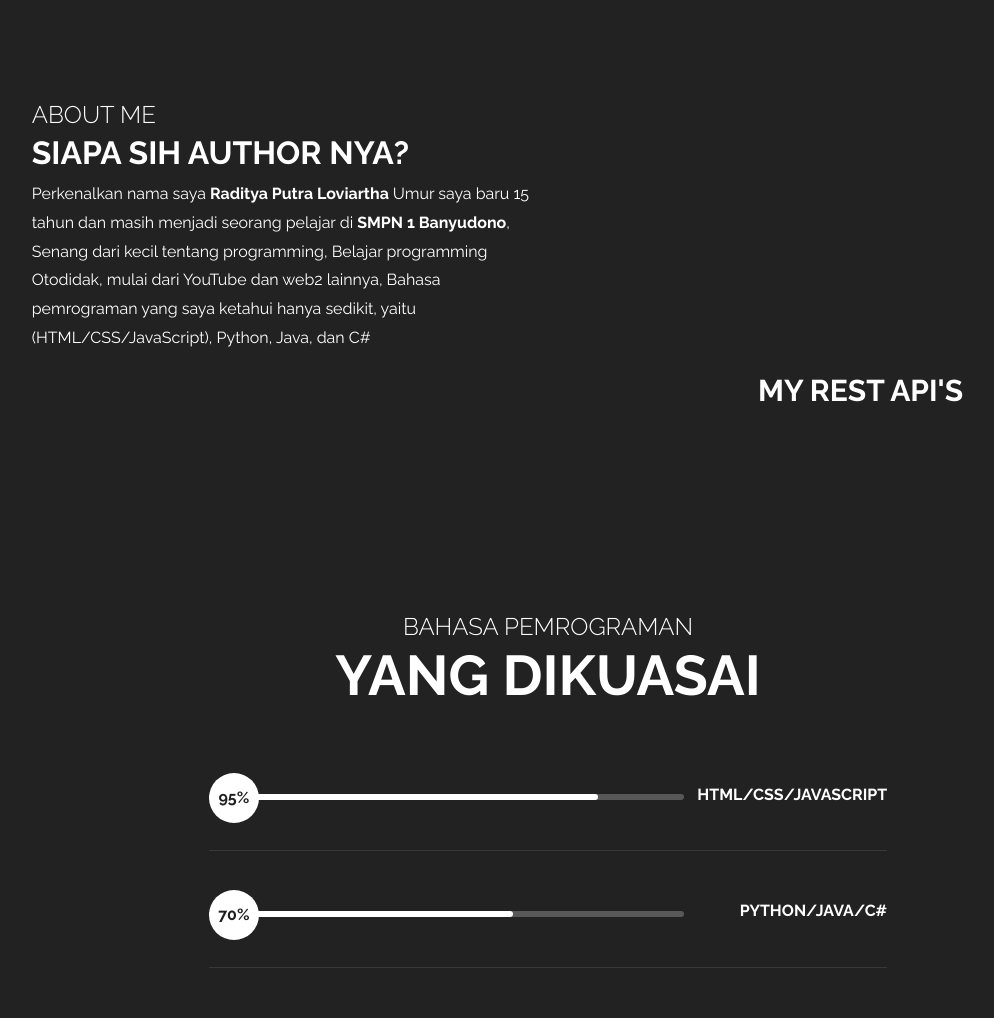
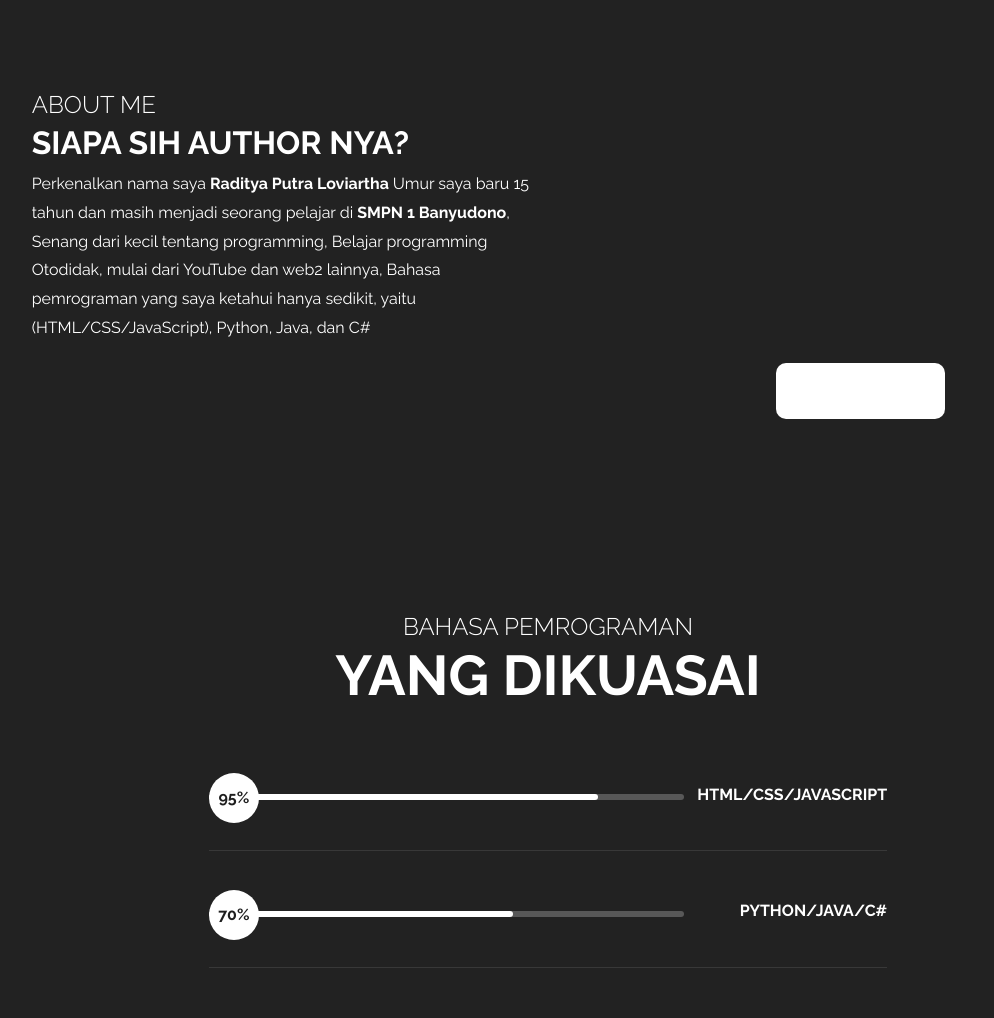
Before and after one commit to ThadzBotZ/Rdt404-Rest-Api-V2, a website: page views/home.html in a window 1280 px wide. Shown: the part 920-1938 px from the top of the page, without its empty margins (92-1086 px from the left). Drawn offline with Linux system fonts and the light colour scheme; files that its build step writes are made by us from their sources; files whose address does not match are found by name.

Commit message:
Update home.html

```diff
--- a/views/home.html
+++ b/views/home.html
@@ -88,7 +88,7 @@ https://templatemo.com/tm-528-elegance
           <figure class="about-img animated fadeInUp" data-animate="fadeInUp">
           </figure>
          </div>
-<h3><a href="/api">My Rest API's</a></h3>
+<h3><a class="btn btn-primary btn-sm" target="_blank">My Rest API's</a></h3>
         </div>
        </div>
       </div>
```
